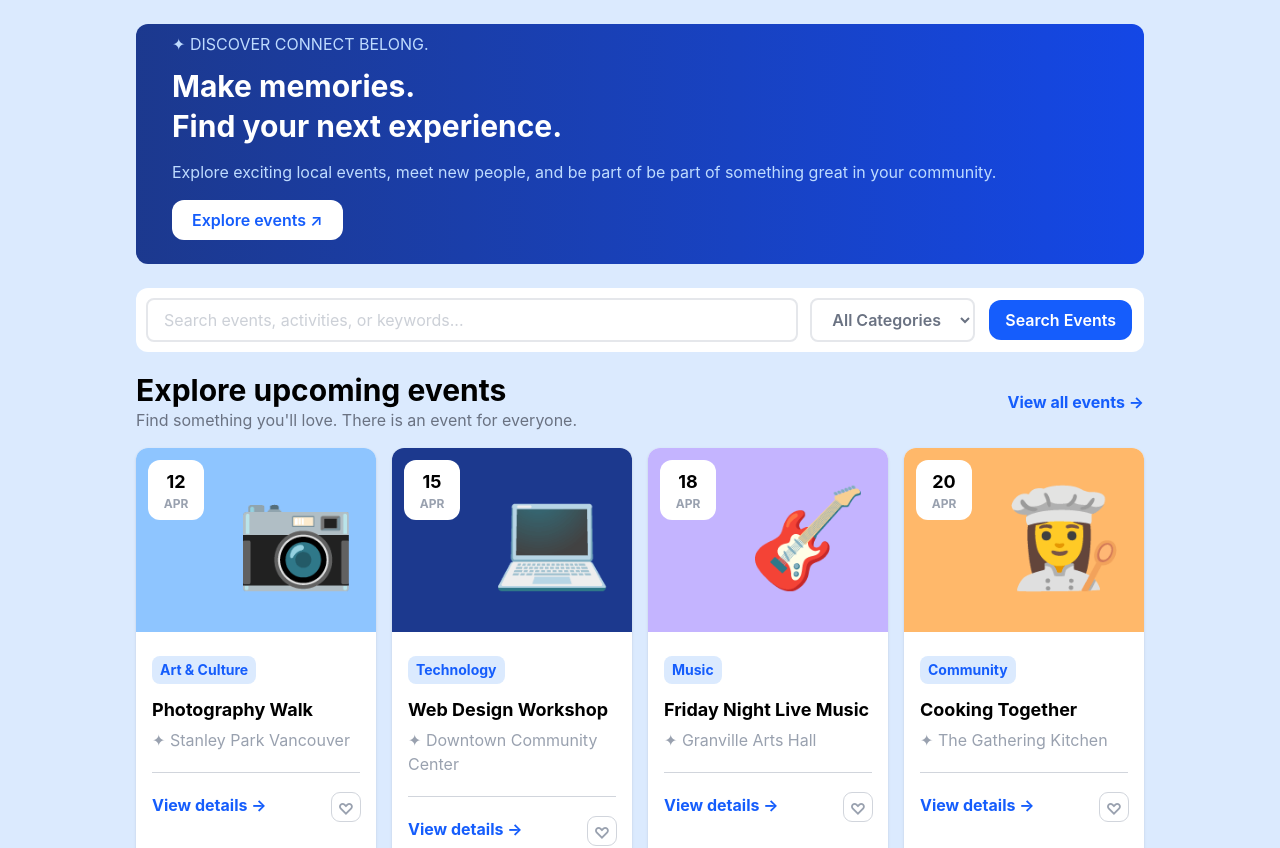
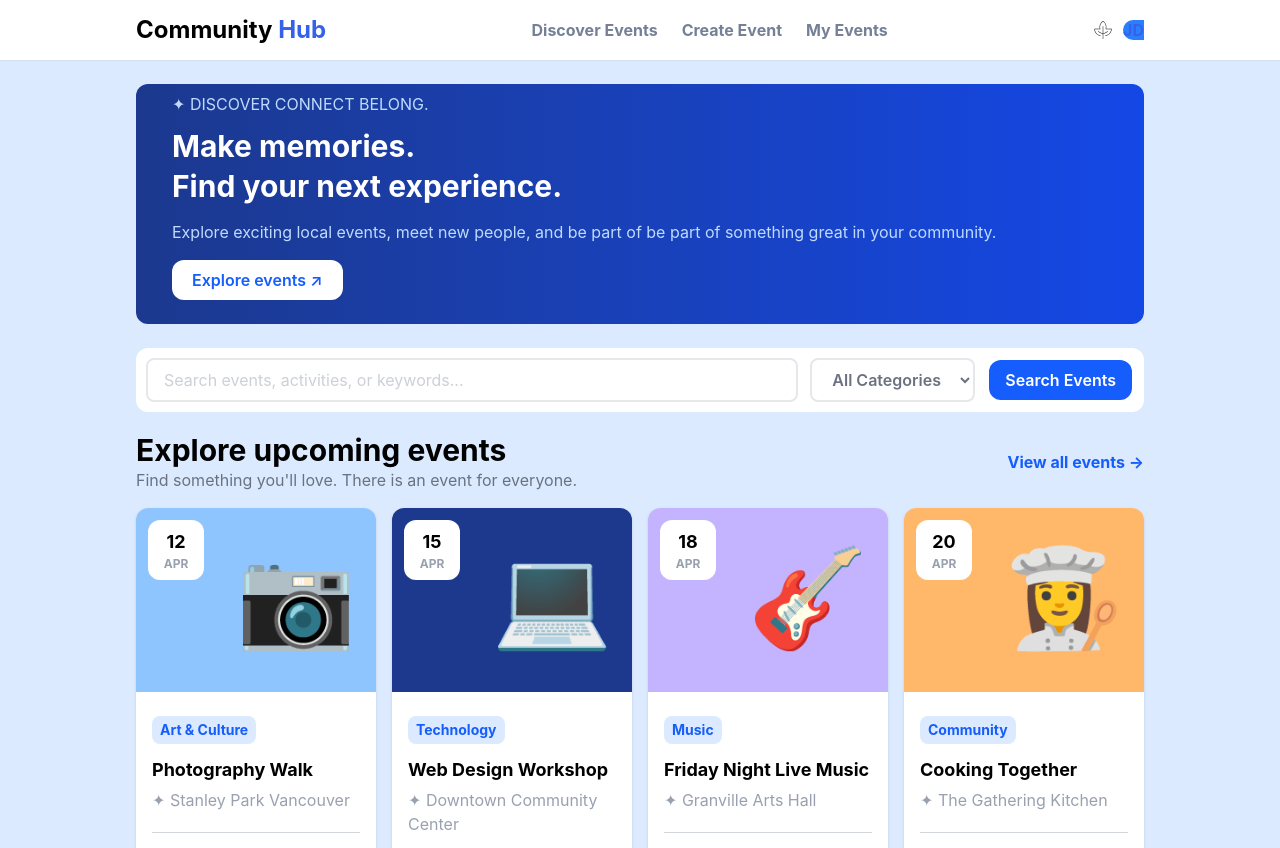
Before and after one commit to yokomac/webDev1-final-project, a website: page src/index.html in a window 1280 px wide. Shown: the top 848 px of the page. Drawn offline with Linux system fonts and the light colour scheme; no server answers.

Commit message:
add js file

```diff
--- a/src/index.html
+++ b/src/index.html
@@ -309,4 +309,5 @@
     </main>
   </body>
   <script src="/src/js/jQuery.js"></script>
+  <script src="/src/js/include.js"></script>
 </html>
```
